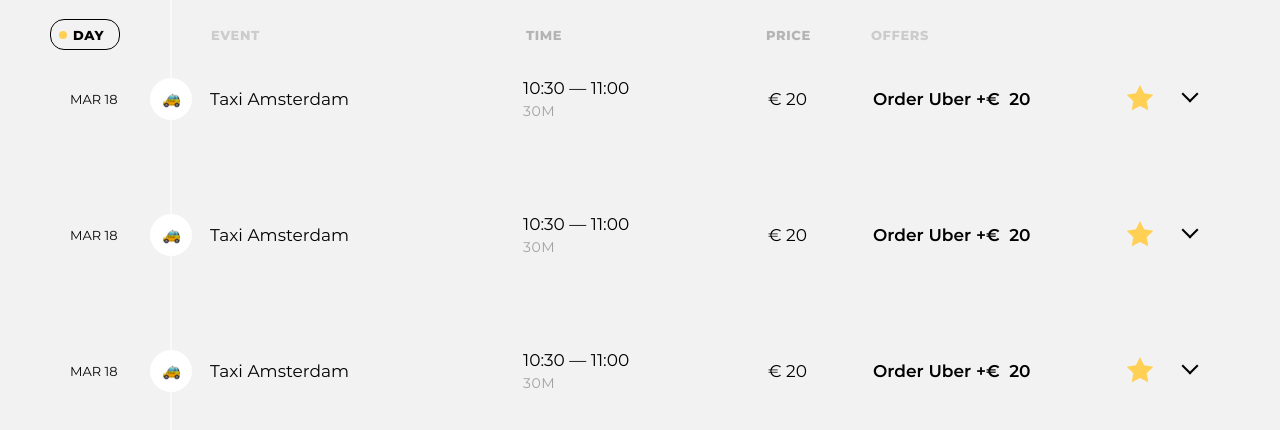
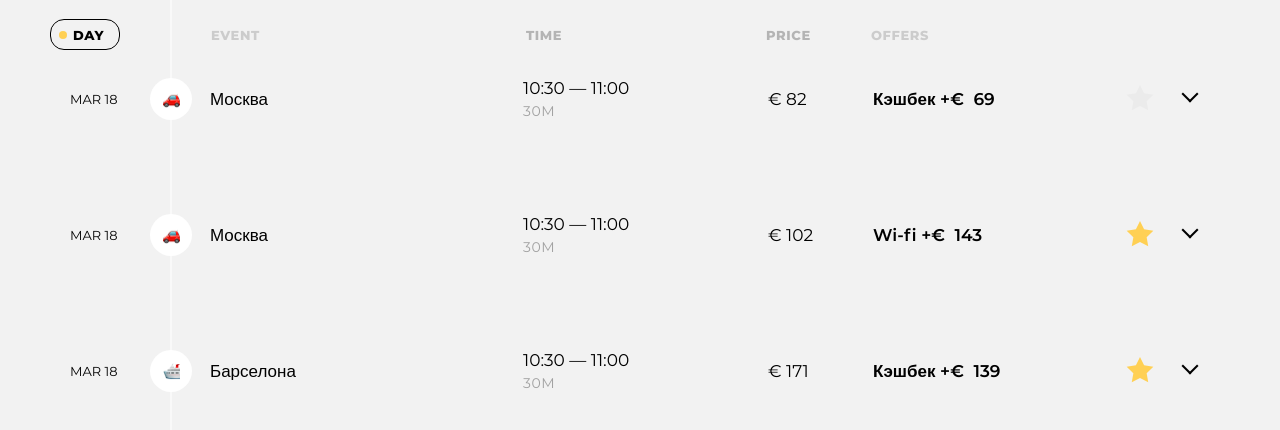
Before and after one commit to BankinaDasha/432803-big-trip-14, a website built with webpack: page public/index.html in a window 1280 px wide. Shown: the part 166-596 px from the top of the page. Built offline with nearby package versions, Linux system fonts and the light colour scheme.

Commit message:
feat(view): довабляет моки и генерацию ивента

```diff
--- a/src/main.js
+++ b/src/main.js
@@ -4,8 +4,12 @@ import {createInfoTripTemplate} from './view/trip-info.js';
 import {createTripSortTemplate} from './view/trip-sort.js';
 import {createEventListTemplate} from './view/event-list.js';
 import {createTripEventTemplate} from './view/trip-event.js';
+import {generateEvent} from './view/data.js';
+
 
 const TRIP_EVENT = 3;
+
+const events = new Array(TRIP_EVENT).fill().map(generateEvent);
 
 const render = (container, template, place) => {
   container.insertAdjacentHTML(place, template);
@@ -28,7 +32,7 @@ render(siteTripSortElement, createEventListTemplate(),'beforeend');
 const MakeListEvent = () => {
   const siteTripEvenListElement = sitePageMain.querySelector('.trip-events__list');
   for (let i = 0; i < TRIP_EVENT; i++) {
-    render(siteTripEvenListElement, createTripEventTemplate(), 'beforeend');
+    render(siteTripEvenListElement, createTripEventTemplate(events[i]), 'beforeend');
   }
 };
 
--- /dev/null
+++ b/src/view/data.js
@@ -0,0 +1,87 @@
+const getRandomInteger = (a = 0, b = 1) => {
+  const lower = Math.ceil(Math.min(a, b));
+  const upper = Math.floor(Math.max(a, b));
+  return Math.floor(lower + Math.random() * (upper - lower + 1));
+};
+
+
+const generateTypeImg = () => {
+  const TYPE = [
+    'Taxi',
+    'Bus',
+    'Train',
+    'Ship',
+    'Transport',
+    'Drive',
+    'Flight',
+    'Check-in',
+    'Restaurant',
+  ];
+
+  const randomIndex = getRandomInteger(0, TYPE.length - 1);
+
+  return (TYPE[randomIndex]);
+};
+
+const generateTypeTitle = () => {
+  const CITY = [
+    'Париж',
+    'Москва',
+    'Токио',
+    'Мадрид',
+    'Рим',
+    'Дубай',
+    'Сингапур',
+    'Барселона',
+  ];
+
+  const randomIndex = getRandomInteger(0, CITY.length - 1);
+
+  return (CITY[randomIndex]);
+};
+
+const generateOption = () => {
+  const OPTIONS = [
+    'Кофе',
+    'Wi-fi',
+    'Чай',
+    'Тортик',
+    'Кэшбек',
+  ];
+
+  const randomIndex = getRandomInteger(0, OPTIONS.length - 1);
+
+  return (OPTIONS[randomIndex]);
+};
+
+const generateOptionPrice = () => {
+
+  const randomIndex = getRandomInteger(20, 200);
+
+  return (randomIndex);
+};
+
+
+const generateEvent = () => {
+  return {
+    //date: generateDate(),
+    type: {
+      typeImg: generateTypeImg(),
+      typeTitle: generateTypeTitle(),
+    },
+    time: {
+      timeStart: getRandomInteger(0, 24),
+      timeFinish: getRandomInteger(0, 24),
+      timeOverall: getRandomInteger() - getRandomInteger(),
+    },
+    prise: getRandomInteger(20, 200),
+    isFavorite: Boolean(getRandomInteger(0, 1)),
+    options: {
+      optionsTitle: generateOption(),
+      optionsPrice: generateOptionPrice(),
+    },
+  };
+};
+
+
+export { generateEvent };
--- a/src/view/trip-event.js
+++ b/src/view/trip-event.js
@@ -1,12 +1,19 @@
-export const createTripEventTemplate = () => {
+
+export const createTripEventTemplate = (event) => {
+  console.log(event);
+  const {isFavorite} = event;
+  const favoriteClassName = isFavorite
+    ? 'event__favorite-btn--active'
+    : '';
+
   return (
     `<li class="trip-events__item">
     <div class="event">
       <time class="event__date" datetime="2019-03-18">MAR 18</time>
       <div class="event__type">
-        <img class="event__type-icon" width="42" height="42" src="img/icons/taxi.png" alt="Event type icon">
+        <img class="event__type-icon" width="42" height="42" src="img/icons/${event.type.typeImg}.png" alt="Event type icon">
       </div>
-      <h3 class="event__title">Taxi Amsterdam</h3>
+      <h3 class="event__title">${event.type.typeTitle}</h3>
       <div class="event__schedule">
         <p class="event__time">
           <time class="event__start-time" datetime="2019-03-18T10:30">10:30</time>
@@ -16,17 +23,17 @@ export const createTripEventTemplate = () => {
         <p class="event__duration">30M</p>
       </div>
       <p class="event__price">
-        &euro;&nbsp;<span class="event__price-value">20</span>
+        &euro;&nbsp;<span class="event__price-value">${event.prise}</span>
       </p>
       <h4 class="visually-hidden">Offers:</h4>
       <ul class="event__selected-offers">
         <li class="event__offer">
-          <span class="event__offer-title">Order Uber</span>
+          <span class="event__offer-title">${event.options.optionsTitle}</span>
           &plus;&euro;&nbsp;
-          <span class="event__offer-price">20</span>
+          <span class="event__offer-price">${event.options.optionsPrice}</span>
         </li>
       </ul>
-      <button class="event__favorite-btn event__favorite-btn--active" type="button">
+      <button class="event__favorite-btn ${favoriteClassName}" type="button">
         <span class="visually-hidden">Add to favorite</span>
         <svg class="event__favorite-icon" width="28" height="28" viewBox="0 0 28 28">
           <path
```
Also changed, not shown: public/index.html (+2 -0 lines), src/view/utils.js (added, +23 -0 lines).
